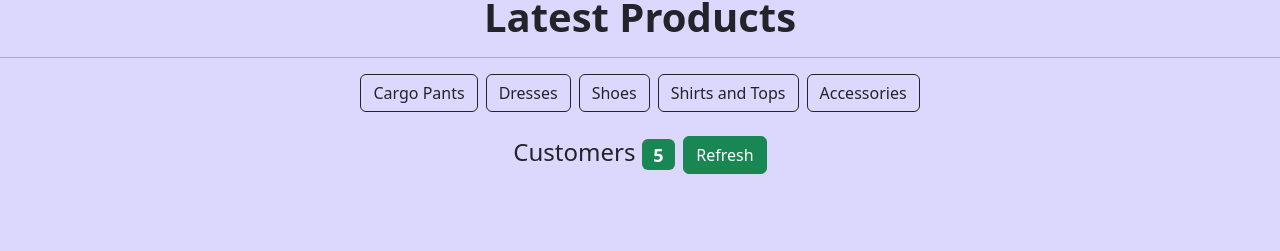
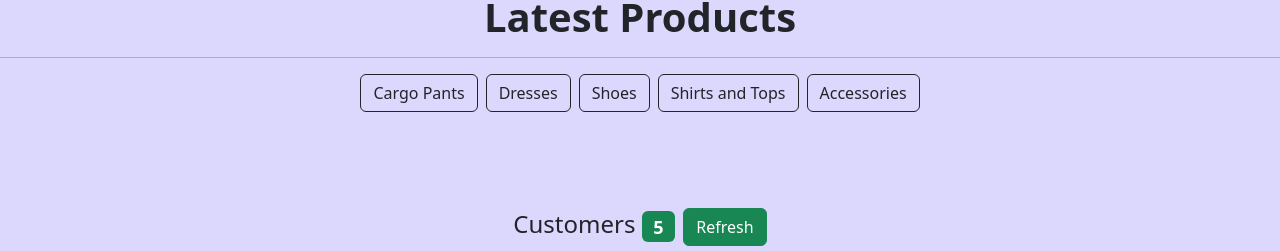
Before and after one commit to Brendafrenjo/e-commerce-app, a React (Create React App) app: page / in a window 1280 px wide. Shown: the part 1100-1351 px from the top of the page. Before the commit the page ends 1282 px from the top, so only its background shows below. Built offline with nearby package versions, Linux system fonts and the light colour scheme.

Commit message:
Updated Product.js

```diff
--- a/src/MainContent.js
+++ b/src/MainContent.js
@@ -13,7 +13,7 @@
   }
 
   return (
-    <div className="Products mt-4">
+    <div className="Products">
       <h4>
         {state.appTitle}{" "}
         <span className="badge bg-success">{state.customersCount}</span>
--- a/src/Products.js
+++ b/src/Products.js
@@ -9,7 +9,7 @@
         <div className="col-12">
           <h1>Latest Products</h1>
           <hr />
-          <div className="buttons">
+          <div className="buttons d-flex justify-content-center mb-5 pb-5">
             <button className="btn btn-outline-dark me-2">Cargo Pants</button>
             <button className="btn btn-outline-dark me-2">Dresses</button>
             <button className="btn btn-outline-dark me-2">Shoes</button>
```
